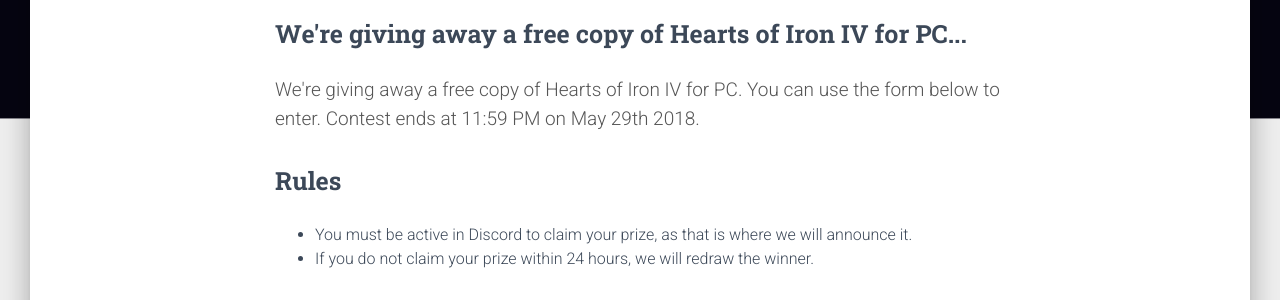
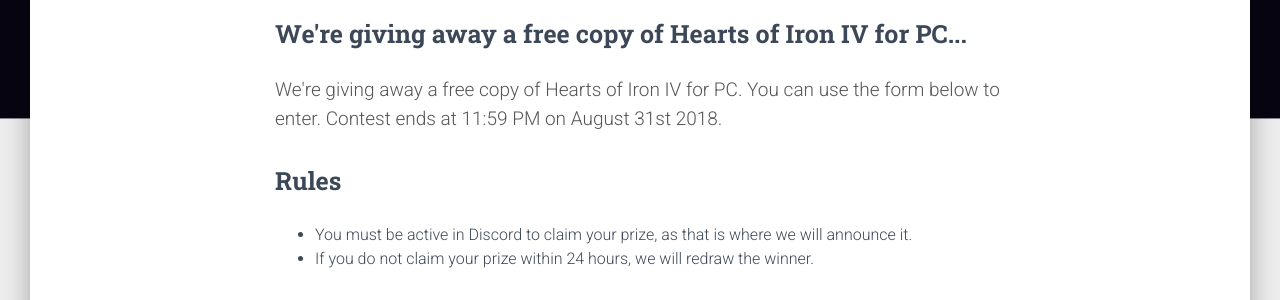
Before and after one commit to CrowdedGroup/CrowdedGroup.github.io, a Jekyll site: the page built from giveaways/index.html, in a window 1280 px wide and 900 px high, scrolled down 427 px. Shown: the part 182-482 px from the top of the window. Built offline with Jekyll 4.4.1, drawn with Linux system fonts in a browser that asks for light colours; nearby versions of some CDN libraries.

Commit message:
Update index.html

```diff
--- a/giveaways/index.html
+++ b/giveaways/index.html
@@ -12,7 +12,7 @@
 
       <p>
         We're giving away a free copy of Hearts of Iron IV for PC. You can use the form below to
-        enter. Contest ends at 11:59 PM on May 29th 2018.
+        enter. Contest ends at 11:59 PM on August 31st 2018.
       </p>
 
       <h3 class="title">Rules</h3>
```
